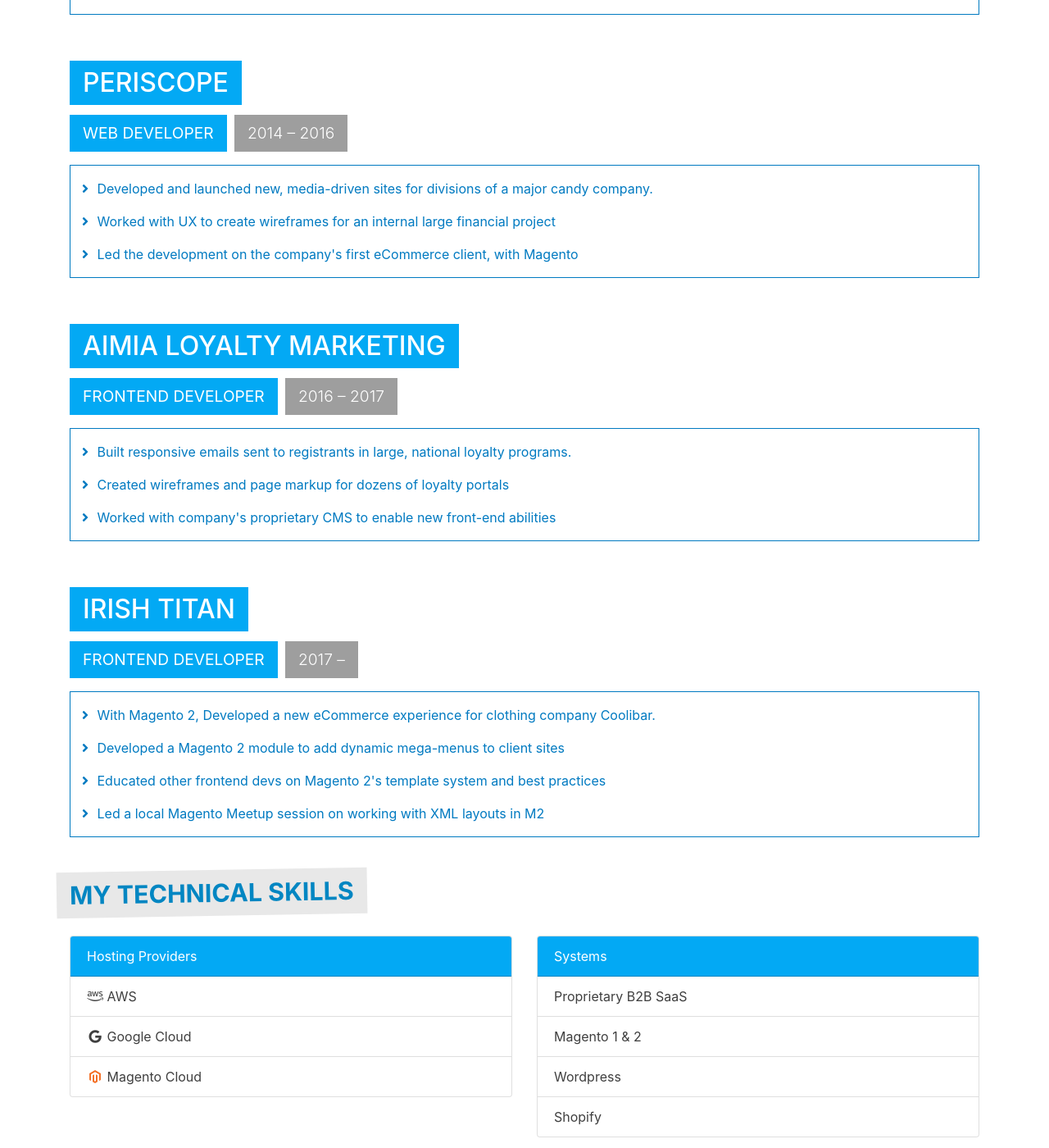
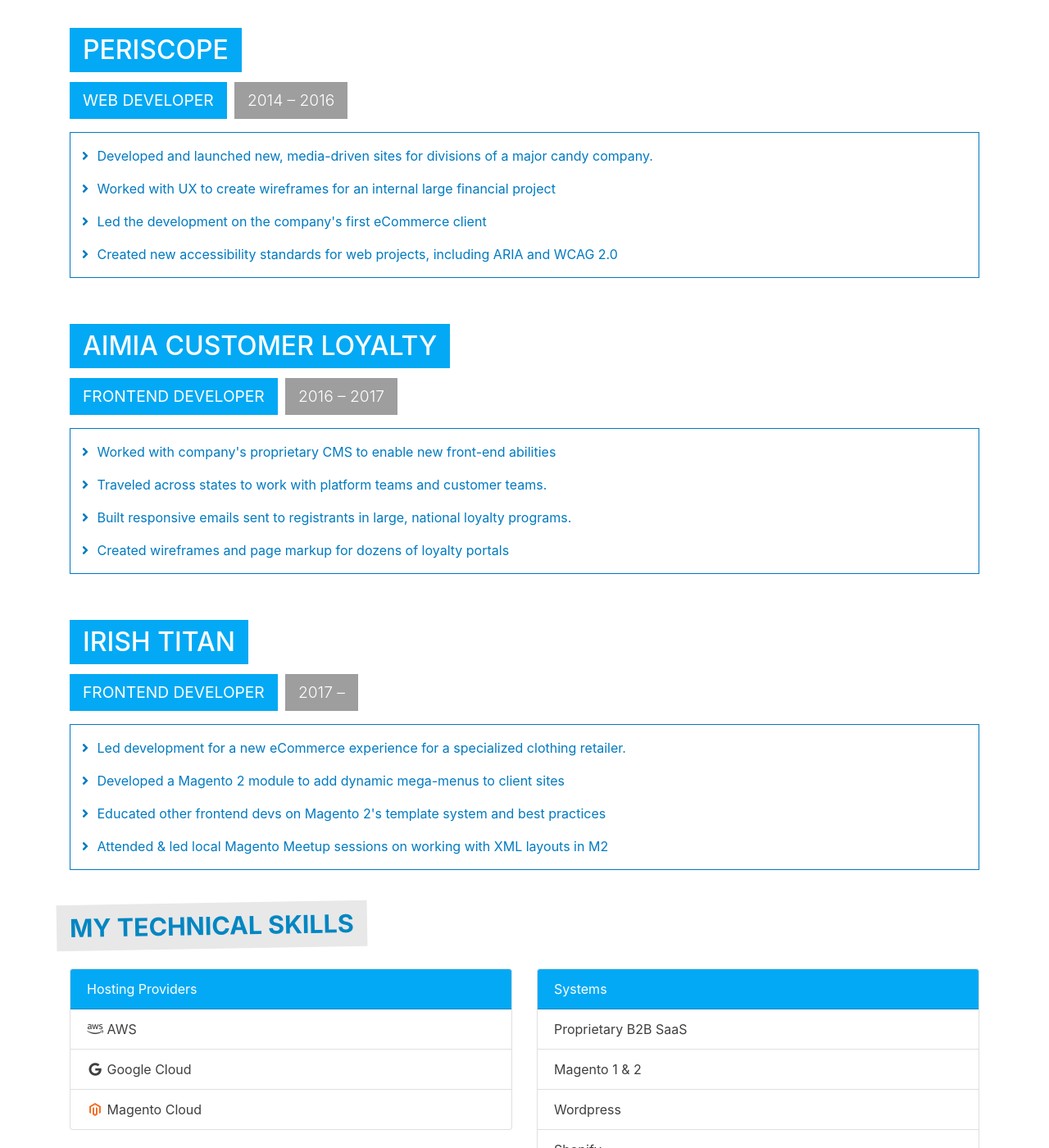
Before and after one commit to illogicaljake/illogicaljake.github.io, a Jekyll site: the page built from _pages/02_experience.md, in a window 1280 px wide and 1400 px high, scrolled down 1217 px. Shown: the whole window at 82% size. Built offline with Jekyll 4.4.1, drawn with Linux system fonts in a browser that asks for light colours; nearby versions of some CDN libraries; some of the changed text lies outside the part shown.

Commit message:
Edit text on Experience section

```diff
--- a/_data/experience.yml
+++ b/_data/experience.yml
@@ -4,7 +4,7 @@
   responsibilities:
     - "Created design and code assets for social media promotions"
     - "Developed Wordpress themes to match internal or client-driven designs"
-    - "Maintained company blog, including adding imagery to each writer's post"
+    - "Maintained company blog, including adding style and imagery to each writer's post"
   title: "Content Developer"
   years:
     end: 2012
@@ -16,7 +16,6 @@
     - "Developed pixel-perfect emails for a list of over 500k people"
     - "Built internal employee hub for regional brewer"
     - "Launched new website section for national lawn-care client"
-    - "Assisted in build for Magento 1 store for local gift shop"
   title: "Web Developer"
   years:
     end: 2014
@@ -27,18 +26,20 @@
   responsibilities:
     - "Developed and launched new, media-driven sites for divisions of a major candy company."
     - "Worked with UX to create wireframes for an internal large financial project"
-    - "Led the development on the company's first eCommerce client, with Magento"
+    - "Led the development on the company's first eCommerce client"
+    - "Created new accessibility standards for web projects, including ARIA and WCAG 2.0"
   title: "Web Developer"
   years:
     end: 2016
     start: 2014
 -
   city: Minneapolis
-  company: "AIMIA Loyalty Marketing"
+  company: "AIMIA Customer Loyalty"
   responsibilities:
+    - "Worked with company's proprietary CMS to enable new front-end abilities"
+    - "Traveled across states to work with platform teams and customer teams."
     - "Built responsive emails sent to registrants in large, national loyalty programs."
     - "Created wireframes and page markup for dozens of loyalty portals"
-    - "Worked with company's proprietary CMS to enable new front-end abilities"
   title: "Frontend Developer"
   years:
     end: 2017
@@ -47,10 +48,10 @@
   city: Minneapolis
   company: "Irish Titan"
   responsibilities:
-    - "With Magento 2, Developed a new eCommerce experience for clothing company Coolibar."
+    - "Led development for a new eCommerce experience for a specialized clothing retailer."
     - "Developed a Magento 2 module to add dynamic mega-menus to client sites"
     - "Educated other frontend devs on Magento 2's template system and best practices"
-    - "Led a local Magento Meetup session on working with XML layouts in M2"
+    - "Attended & led local Magento Meetup sessions on working with XML layouts in M2"
   title: "Frontend Developer"
   years:
     end: current
```
